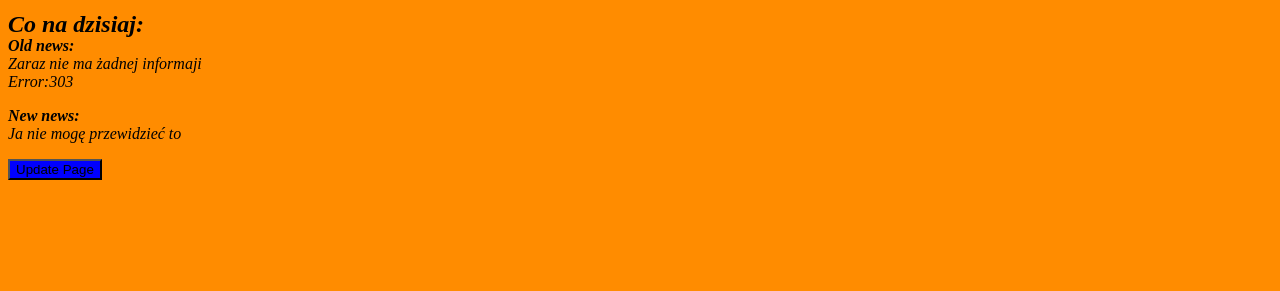
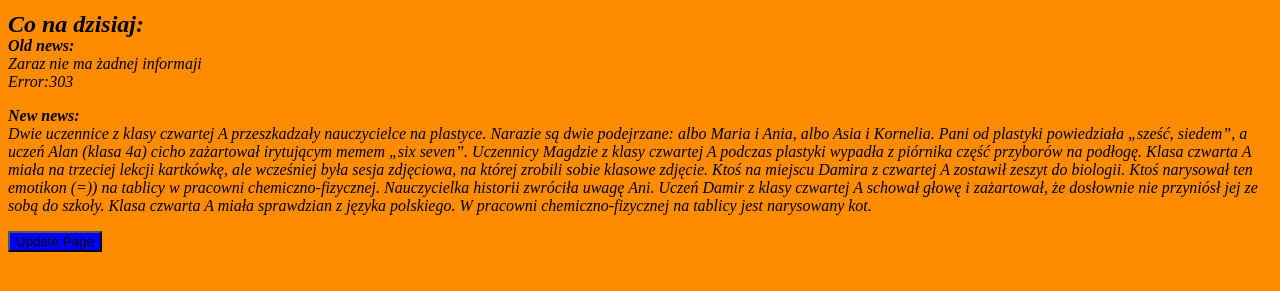
Before and after one commit to Damir-Fullstack/school-news-site, a plain HTML site: page index.html in a window 1280 px wide. Shown: the part 89-380 px from the top of the page. Drawn offline with Linux system fonts and the light colour scheme.

Commit message:
Update index.html

```diff
--- a/index.html
+++ b/index.html
@@ -9,7 +9,8 @@
   <h1 lang="en" id="bn">BREAKING NEWS!</h1>
   <h2 id="cnd">Co na dzisiaj:</h2>
   <p id="onews"><strong><span>Old news</span>:</strong><br>Zaraz nie ma żadnej informaji<br><em>Error:303</em></p>
-  <p id="nnews"><strong><span>New news</span>:</strong><br>Ja nie mogę przewidzieć to</p>
+  <p id="nnews"><strong><span>New news</span>:</strong><br>Dwie uczennice z klasy czwartej A przeszkadzały nauczycielce na plastyce. Narazie są dwie podejrzane: albo Maria i Ania, albo Asia i Kornelia. Pani od plastyki powiedziała „sześć, siedem”, a uczeń Alan (klasa 4a) cicho zażartował irytującym memem „six seven”. Uczennicy Magdzie z klasy czwartej A podczas plastyki wypadła z piórnika część przyborów na podłogę. Klasa czwarta A miała na trzeciej lekcji kartkówkę, ale wcześniej była sesja zdjęciowa, na której zrobili sobie klasowe zdjęcie. Ktoś na miejscu Damira z czwartej A zostawił zeszyt do biologii. Ktoś narysował ten emotikon (=)) na tablicy w pracowni chemiczno-fizycznej. Nauczycielka historii zwróciła uwagę Ani. Uczeń Damir z klasy czwartej A schował głowę i zażartował, że dosłownie nie przyniósł jej ze sobą do szkoły. Klasa czwarta A miała sprawdzian z języka polskiego. W pracowni chemiczno-fizycznej na tablicy jest narysowany kot.
+  </p>
   <button id="up" lang="en">Update Page</button>
   <script src="script.js"></script>
 </body>
```
